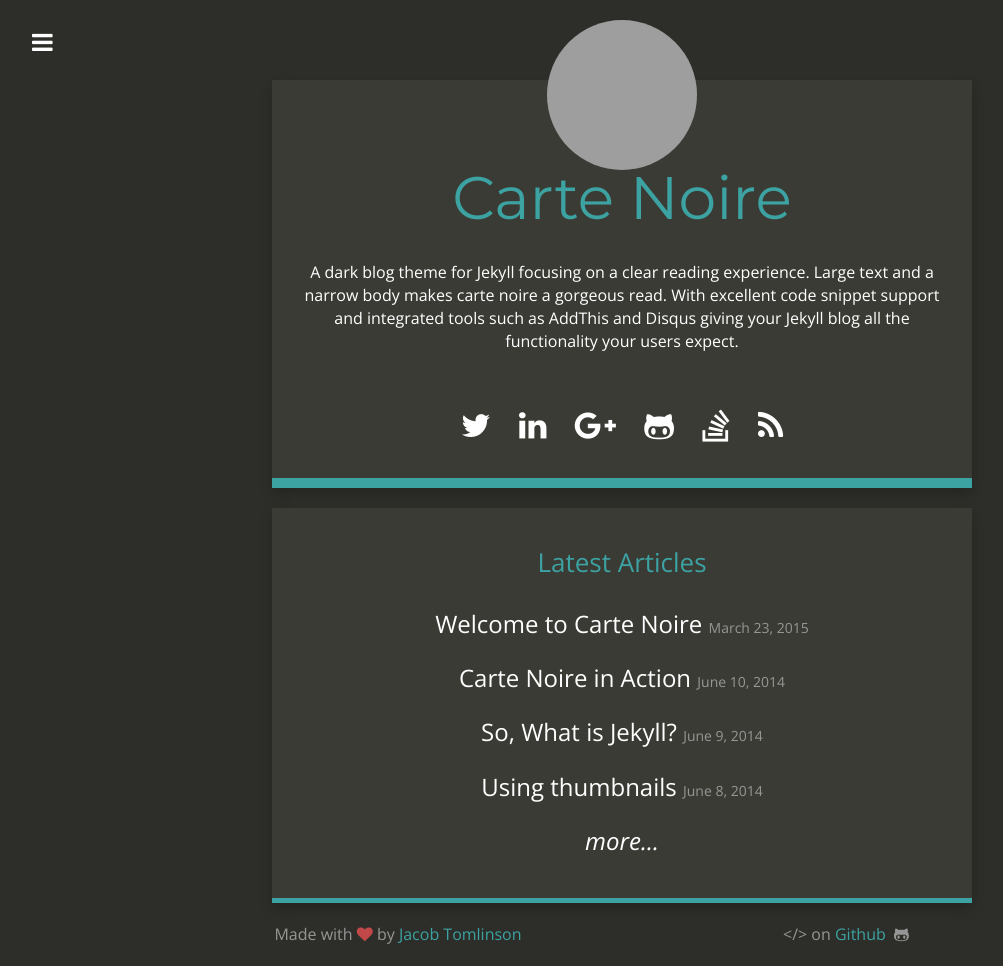
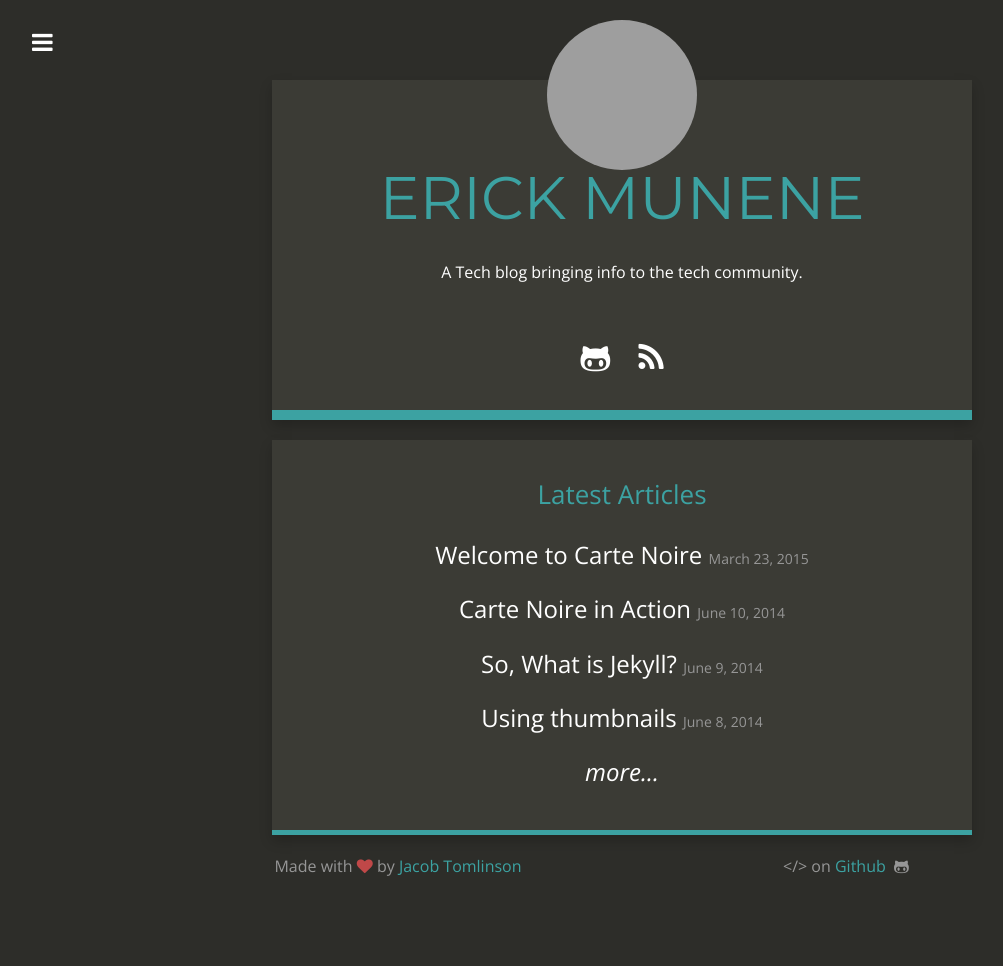
Before and after one commit to erick-munene/blog, a Jekyll site: the page built from index.html, in a window 1280 px wide. Shown: the whole page, without its empty margins (18-1021 px from the left). Built offline with Jekyll 4.4.1, drawn with Linux system fonts in a browser that asks for light colours; nearby versions of some CDN libraries; after the commit the page ends 900 px from its top, so only the background shows below that; grey boxes are pictures that could not be loaded.

Commit message:
Update _config.yml

```diff
--- a/_config.yml
+++ b/_config.yml
@@ -1,27 +1,35 @@
 # Site settings
-title: "Carte Noire"
-email: jacob@jacobtomlinson.co.uk
-description: "A dark blog theme for Jekyll."
+title: "ERICK MUNENE"
+email: info@erick-munene.tech
+
+# Name of your site (displayed in the header)
+name: ERICK MUNENE
+
+description: "Am a Graphics and Web Developer."
 baseurl: "/nw_blog"
-url: "http://carte-noire.jacobtomlinson.co.uk/"
-title_description: "A dark blog theme for Jekyll focusing on a clear reading experience. Large text and a narrow body makes carte noire a gorgeous read. With excellent code snippet support and integrated tools such as AddThis and Disqus giving your Jekyll blog all the functionality your users expect."
-title_image: "https://www.gravatar.com/avatar/00000000000000000000000000000000?s=500&d=mm"
+url: "http://erick-munene.github.io/nw_blog"
+# URL of your avatar or profile pic (you could use your GitHub profile pic)
+
+title_description: "A Tech blog bringing info to the tech community."
+title_image: "https://avatars1.githubusercontent.com/u/17541599?s=460&v=4"
 google_analytics: "UA-20365477-4"
-disqus_account: cartenoire
-github_repository: https://github.com/jacobtomlinson/carte-noire
+disqus_account: erick-munene
+github: erick-munene
 addthis_id: ra-513c6fa83da6ec67
 post_limit: 5
+
 <link rel="stylesheet" href="{{ "/main.css, " | prepend: site.baseurl }}">
+
 # Social usernames/URLs
-twitter_username: _jacobtomlinson
-github_username:  jacobtomlinson
+twitter: erickmunene6
+github_username:  erick-munene
 instagram_username:
 reddit_username:
-linkedin_link: http://carte-noire.jacobtomlinson.co.uk/
-google_plus_link: http://carte-noire.jacobtomlinson.co.uk/
-stackoverflow_link: http://carte-noire.jacobtomlinson.co.uk/
+linkedin: erick-munene-296ab764
+google_plus_link:
+stackoverflow: users/6217976/erick-munene # your stackoverflow profile, e.g. "users/50476/bart-kiers"
 xing_link:
-facebook_link:
+facebook: erick Wahome
 
 # Footer
 footer_left: "Made with <i class=\"fa fa-heart\"></i> by <a href=\"https://twitter.com/_JacobTomlinson\">Jacob Tomlinson</a>"
```
